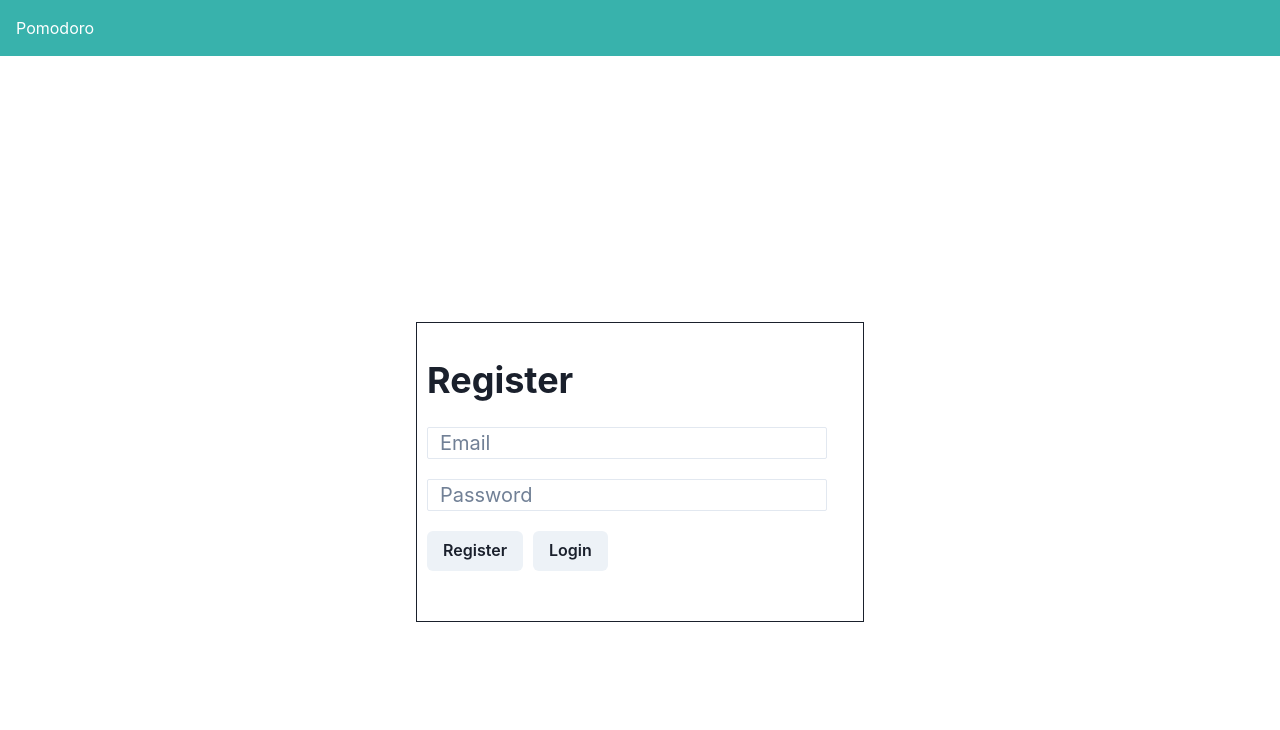
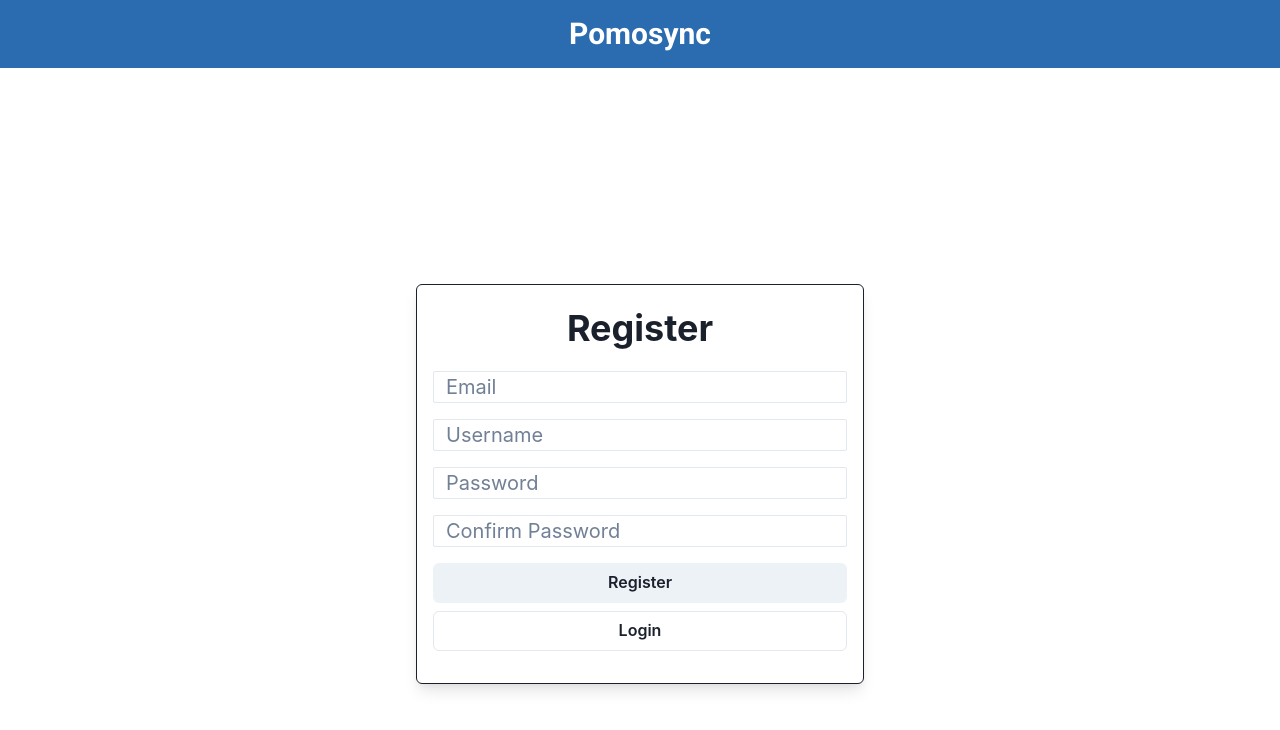
Before and after one commit to lucionathan/pomodoro, a Next.js app in the folder pomodoro-frontend/: page /register in a window 1280 px wide. Shown: the top 730 px of the page. Built offline with nearby package versions, Linux system fonts and the light colour scheme; no server answers.

Commit message:
adding some style to login, register and header

```diff
--- a/pomodoro-frontend/package.json
+++ b/pomodoro-frontend/package.json
@@ -23,8 +23,12 @@
     "firebase": "^9.18.0",
     "framer-motion": "^10.9.1",
     "next": "13.2.4",
+    "nodemailer": "^6.9.1",
     "react": "18.2.0",
     "react-dom": "18.2.0",
     "typescript": "5.0.2"
+  },
+  "devDependencies": {
+    "@types/nodemailer": "^6.4.7"
   }
 }
--- a/pomodoro-frontend/src/pages/_app.tsx
+++ b/pomodoro-frontend/src/pages/_app.tsx
@@ -1,13 +1,20 @@
-import '@/styles/globals.css'
-import type { AppProps } from 'next/app'
-import { ChakraProvider } from '@chakra-ui/react'
+import '@/styles/globals.css';
+import type { AppProps } from 'next/app';
+import { ChakraProvider } from '@chakra-ui/react';
 import Header from '../pages/header';
+import Head from 'next/head'; // Import Head from next/head
 
 export default function App({ Component, pageProps }: AppProps) {
   return (
     <ChakraProvider>
+      <Head>
+        <link
+          href="https://fonts.googleapis.com/css2?family=Roboto:wght@400;700&display=swap"
+          rel="stylesheet"
+        />
+      </Head>
       <Header />
       <Component {...pageProps} />
     </ChakraProvider>
-  )
+  );
 }
--- a/pomodoro-frontend/src/pages/api/register.ts
+++ b/pomodoro-frontend/src/pages/api/register.ts
@@ -5,14 +5,10 @@ const register = async (req: NextApiRequest, res: NextApiResponse) => {
   if (req.method === 'POST') {
     const { userID, email } = req.body;
 
-    const userData = {
-      email,
-    };
-
     try {
-      // Replace 'http://localhost:8080' with your Go backend URL if different
       const response = await axios.post('http://localhost:8080/createUser', {
-        userID
+        userID,
+        userEmail: email
       });
 
       if (response.status === 200) {
--- a/pomodoro-frontend/src/pages/header.tsx
+++ b/pomodoro-frontend/src/pages/header.tsx
@@ -1,5 +1,5 @@
 import React, { useEffect, useState } from 'react';
-import { Box, Button, Flex } from '@chakra-ui/react';
+import { Box, Button, Flex, Heading, Link, Spacer } from '@chakra-ui/react';
 import { useRouter } from 'next/router';
 import { User } from 'firebase/auth';
 import { auth } from '../../config/firebaseConfig';
@@ -28,17 +28,25 @@ const Header: React.FC = () => {
   };
 
   return (
-    <Box bg="teal.400" p={4} color="white">
-      <Flex justifyContent="space-between" alignItems="center">
+    <Box bg="blue.600" p={4} color="white">
+      <Flex justifyContent="space-between" alignItems="center" w="100%">
         <Box>
-          {/* Add your application logo or title here */}
-          <span>Pomodoro</span>
+          {user && (
+            <Button onClick={handleLogout} variant="outline" borderColor="white" color="white">
+              Log out
+            </Button>
+          )}
         </Box>
-        {user && (
-          <Box>
-            <Button onClick={handleLogout}>Log out</Button>
-          </Box>
-        )}
+        <Spacer />
+        <Box>
+          <Link onClick={() => router.push('/')}>
+            <Heading as="h1" size="lg" fontFamily="'Roboto', sans-serif">
+              Pomosync
+            </Heading>
+          </Link>
+        </Box>
+        <Spacer />
+        <Box />
       </Flex>
     </Box>
   );
--- a/pomodoro-frontend/src/pages/register/index.tsx
+++ b/pomodoro-frontend/src/pages/register/index.tsx
@@ -10,16 +10,51 @@ import {
   FormLabel,
   Input,
   Text,
+  useToast,
 } from "@chakra-ui/react";
 
 const Register: React.FC = () => {
   const [email, setEmail] = useState('');
+  const [username, setUsername] = useState('');
   const [password, setPassword] = useState('');
+  const [passwordConfirm, setPasswordConfirm] = useState('');
 
   const router = useRouter();
+  const toast = useToast();
+
+  const isFormValid = () => {
+    if (!email || !username || !password || !passwordConfirm) {
+      toast({
+        title: "Error",
+        description: "All fields are required.",
+        status: "error",
+        duration: 3000,
+        isClosable: true,
+      });
+      return false;
+    }
+
+    if (password !== passwordConfirm) {
+      toast({
+        title: "Error",
+        description: "Passwords do not match.",
+        status: "error",
+        duration: 3000,
+        isClosable: true,
+      });
+      return false;
+    }
+
+    return true;
+  };
 
   const handleSubmit = async (event: React.FormEvent<HTMLFormElement>) => {
     event.preventDefault();
+
+    if (!isFormValid()) {
+      return;
+    }
+
     try {
       const userCredential = await auth.createUserWithEmailAndPassword(email, password);
       const user = userCredential.user;
@@ -30,11 +65,11 @@ const Register: React.FC = () => {
           headers: {
             'Content-Type': 'application/json',
           },
-          body: JSON.stringify({ userID: user.uid, email }),
+          body: JSON.stringify({ userID: user.uid, email, username }),
         });
 
         if (response.ok) {
-          router.push('/login');
+          router.push('/');
         } else {
           console.error('Error registering:', response.statusText);
         }
@@ -50,10 +85,9 @@ const Register: React.FC = () => {
     <Center h="100vh">
       <Box>
         <form onSubmit={handleSubmit}>
-          <FormControl maxW="xs" minW="md" minH="300px" mt={8} border="1px">
-            <Text fontSize="4xl" fontWeight="bold" m="10px" mt="30px">Register</Text>
+          <FormControl maxW="xs" minW="md" minH="400px" mt={8} border="1px" borderRadius="md" p={4} boxShadow="lg">
+            <Text fontSize="4xl" fontWeight="bold" mb={4} textAlign="center">Register</Text>
             <Flex flexDirection="column">
-
               <Input
                 type="email"
                 placeholder="Email"
@@ -62,8 +96,17 @@ const Register: React.FC = () => {
                 mb={4}
                 size="sm"
                 fontSize="xl"
-                maxWidth="400px"
-                m="10px"
+                isRequired
+              />
+              <Input
+                type="text"
+                placeholder="Username"
+                value={username}
+                onChange={(e) => setUsername(e.target.value)}
+                mb={4}
+                size="sm"
+                fontSize="xl"
+                isRequired
               />
               <Input
                 type="password"
@@ -73,13 +116,21 @@ const Register: React.FC = () => {
                 mb={4}
                 size="sm"
                 fontSize="xl"
-                maxWidth="400px"
-                m="10px"
+                isRequired
+              />
+              <Input
+                type="password"
+                placeholder="Confirm Password"
+                value={passwordConfirm}
+                onChange={(e) => setPasswordConfirm(e.target.value)}
+                mb={4}
+                size="sm"
+                fontSize="xl"
+                isRequired
               />
             </Flex>
-            <Button m="10px" type="submit">Register</Button>
-            <Button onClick={() => router.push("/login")}>Login</Button>
-
+            <Button mb={2} w="full" type="submit">Register</Button>
+            <Button w="full" variant="outline" onClick={() => router.push("/login")}>Login</Button>
           </FormControl>
         </form>
       </Box>
```
Also changed, not shown: pomodoro-frontend/src/pages/login/index.tsx (+30 -14 lines), pomodoro-frontend/src/pages/pomodoro/index.tsx (+35 -0 lines), 2 other files (tests, documents, lock files or other folders).
